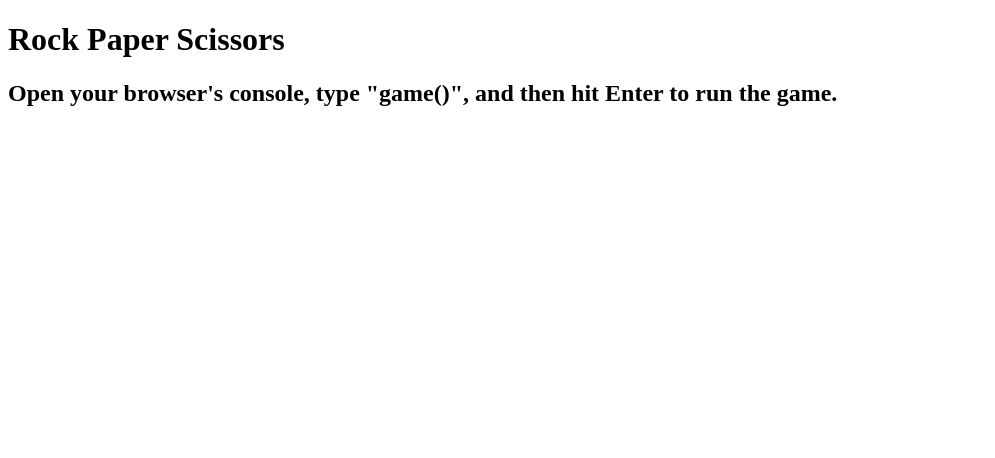
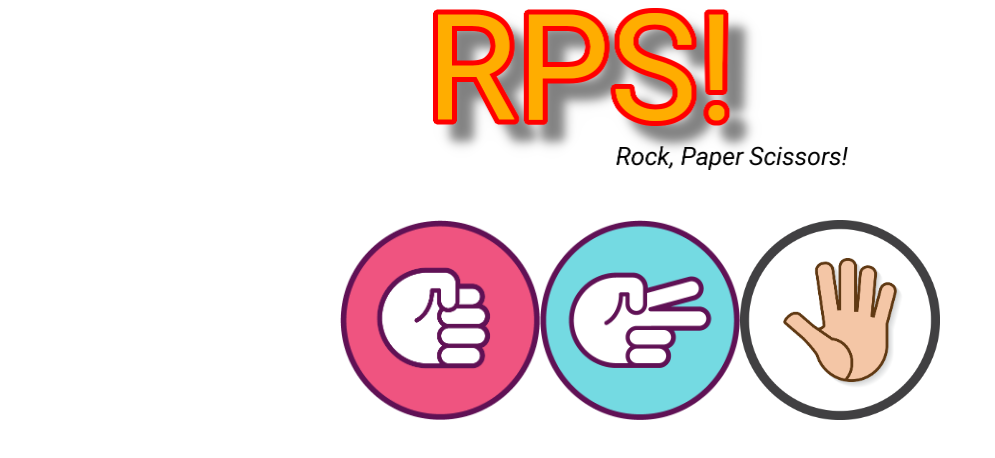
Before and after one commit to branden-eyk/odin_rock_paper_scissors, a plain HTML site: page index.html in a window 1280 px wide. Shown: the whole page, without its empty margins (0-995 px from the left). Drawn offline with Linux system fonts and the light colour scheme.

Commit message:
Add new images, html, and initial css styling for web ui

```diff
--- a/index.html
+++ b/index.html
@@ -6,9 +6,17 @@
     <meta name="viewport" content="width=device-width, initial-scale=1.0">
     <title>Rock Paper Scissors!</title>
     <script src="./script.js"></script>
+    <link rel="stylesheet" href="./style.css">
 </head>
 <body>
-    <h1>Rock Paper Scissors</h1>
-    <h2>Open your browser's console, type "game()", and then hit Enter to run the game. </h2>
+    <div class="title-container">
+        <img class="rps-title" src="./images/rps-title.png" alt="RPS! - Rock, Paper, Scissors">
+    </div>
+    <div class="icon-container">
+        <img class="rps-icon" src="./images/rock.png" alt="rock">
+        <img class="rps-icon" src="./images/paper.png" alt="paper">
+        <img class="rps-icon" src="./images/scissors.png" alt="scissors">
+    </div>
+    <div class="results"></div>
 </body>
 </html>
--- /dev/null
+++ b/style.css
@@ -0,0 +1,24 @@
+.title-container{
+    display:flex;
+    justify-content: center;
+    margin-bottom: 50px;
+}
+.rps-title{
+    height:162px;
+    width: 415px;
+}
+
+.icon-container{
+    display:flex;
+    justify-content: center;
+}
+
+.rps-icon{
+    height: 200px;
+    width: 200px;
+}
+
+.rps-icon:hover{
+    height:250px;
+    width:250px;
+}
```
Also changed, not shown: images/paper.png (added), images/rock.png (added), images/rps-title.png (added), images/scissors.png (added).
